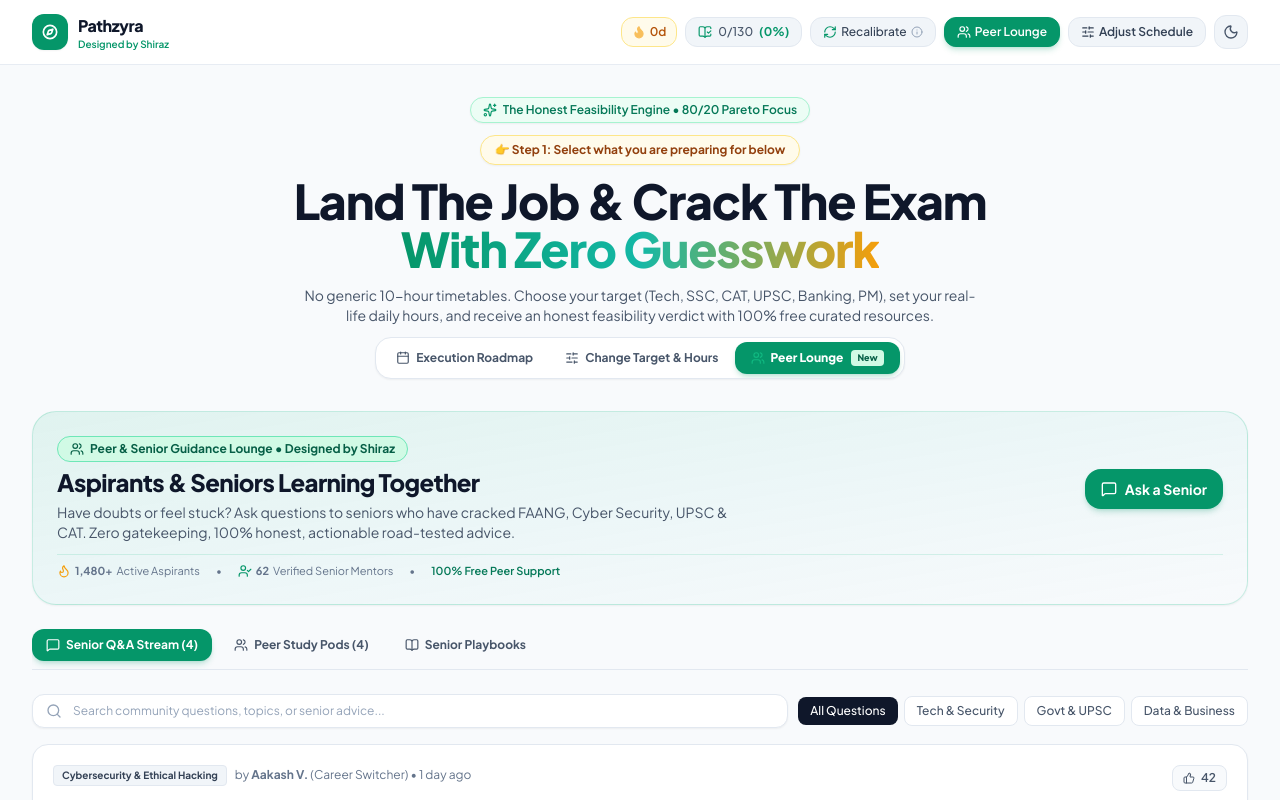
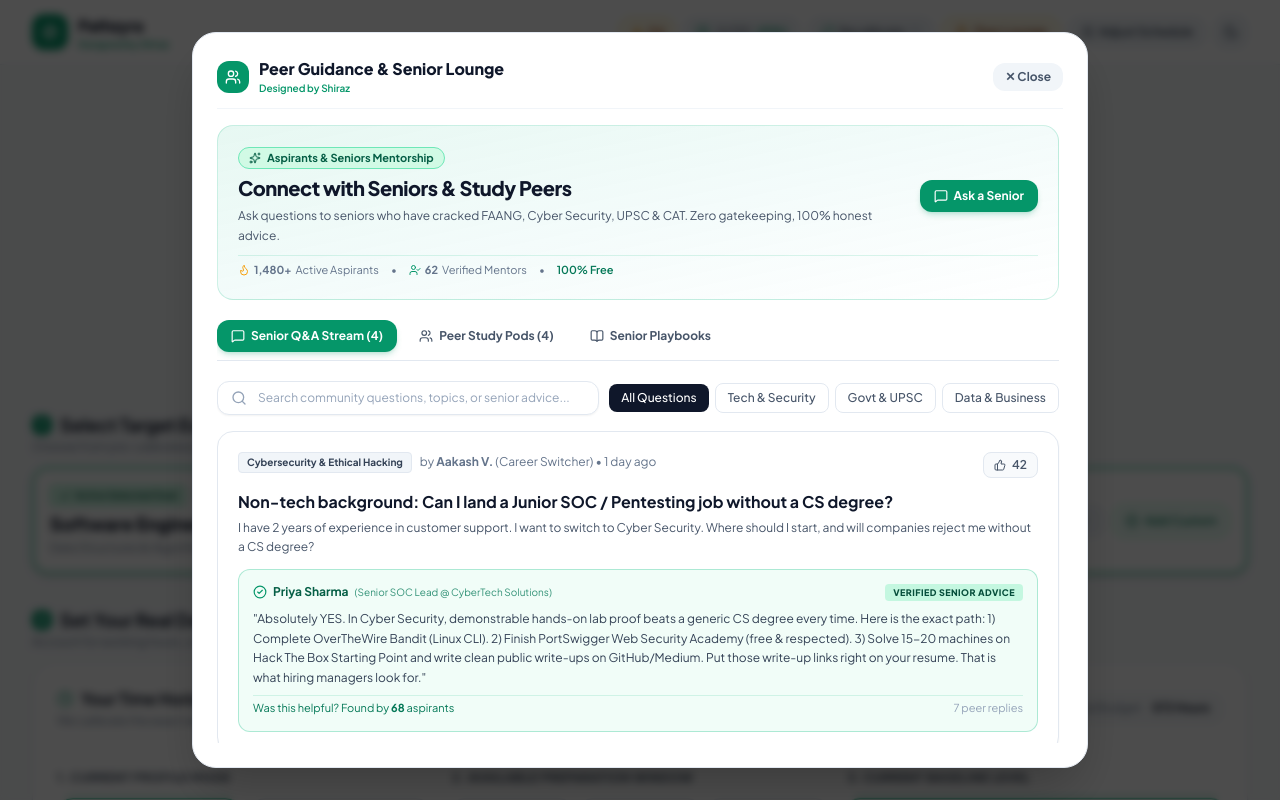
Before and after one commit to shirazinator/pathzyra, a React (Vite) app: page / in a window 1280 px wide. Both pictures are taken after a click on the button "Peer Lounge". Shown: the top 800 px of the page. Built offline with nearby package versions, Linux system fonts and the light colour scheme.

Commit message:
Convert Peer Lounge to modal popup, restore clean 2-tab view switch, eliminate horizontal scroll in iOS Safari and Android Chrome

```diff
--- a/src/App.jsx
+++ b/src/App.jsx
@@ -96,6 +96,7 @@ export function App() {
   });
   const [isRecalibrateOpen, setIsRecalibrateOpen] = useState(false);
   const [isExportOpen, setIsExportOpen] = useState(false);
+  const [isPeerLoungeOpen, setIsPeerLoungeOpen] = useState(false);
   const [showResetTooltip, setShowResetTooltip] = useState(false);
 
   // Sync theme with document class and localStorage
@@ -291,8 +292,7 @@ export function App() {
         onToggleTheme={toggleTheme}
         onRecalibrateClick={() => setIsRecalibrateOpen(true)}
         onEditProfileClick={() => setActiveView(activeView === 'configure' ? 'roadmap' : 'configure')}
-        onOpenCommunity={() => setActiveView('community')}
-        activeView={activeView}
+        onOpenCommunity={() => setIsPeerLoungeOpen(true)}
         hasActivePlan={!!roadmap}
       />
 
@@ -324,11 +324,11 @@ export function App() {
             No generic 10-hour timetables. Choose your target (Tech, SSC, CAT, UPSC, Banking, PM), set your real-life daily hours, and receive an honest feasibility verdict with 100% free curated resources.
           </p>
 
-          {/* View Mode Toggle Switch */}
-          <div className="inline-flex p-1 rounded-2xl bg-white dark:bg-slate-900 border border-slate-200 dark:border-slate-800 shadow-sm mt-2 max-w-full overflow-x-auto scrollbar-none">
+          {/* View Mode Toggle Switch (Clean 2 buttons that NEVER overflow on mobile!) */}
+          <div className="inline-flex p-1 rounded-2xl bg-white dark:bg-slate-900 border border-slate-200 dark:border-slate-800 shadow-sm mt-2 max-w-full">
             <button
               onClick={() => setActiveView('roadmap')}
-              className={`px-3 sm:px-4 py-2 rounded-xl text-[11px] sm:text-xs font-bold transition cursor-pointer flex items-center gap-1.5 whitespace-nowrap ${
+              className={`px-3.5 sm:px-5 py-2 rounded-xl text-xs font-bold transition cursor-pointer flex items-center gap-1.5 whitespace-nowrap ${
                 activeView === 'roadmap'
                   ? 'bg-emerald-600 text-white font-extrabold shadow-md shadow-emerald-600/20'
                   : 'text-slate-600 dark:text-slate-400 hover:text-slate-900 dark:hover:text-white'
@@ -340,7 +340,7 @@ export function App() {
 
             <button
               onClick={() => setActiveView('configure')}
-              className={`px-3 sm:px-4 py-2 rounded-xl text-[11px] sm:text-xs font-bold transition cursor-pointer flex items-center gap-1.5 whitespace-nowrap ${
+              className={`px-3.5 sm:px-5 py-2 rounded-xl text-xs font-bold transition cursor-pointer flex items-center gap-1.5 whitespace-nowrap ${
                 activeView === 'configure'
                   ? 'bg-emerald-600 text-white font-extrabold shadow-md shadow-emerald-600/20'
                   : 'text-slate-600 dark:text-slate-400 hover:text-slate-900 dark:hover:text-white'
@@ -349,21 +349,6 @@ export function App() {
               <SlidersHorizontal className="w-3.5 h-3.5 shrink-0" />
               <span className="hidden sm:inline">Change Target & Hours</span>
               <span className="sm:hidden">Target & Hours</span>
-            </button>
-
-            <button
-              onClick={() => setActiveView('community')}
-              className={`px-3 sm:px-4 py-2 rounded-xl text-[11px] sm:text-xs font-bold transition cursor-pointer flex items-center gap-1.5 whitespace-nowrap ${
-                activeView === 'community'
-                  ? 'bg-emerald-600 text-white font-extrabold shadow-md shadow-emerald-600/20'
-                  : 'text-slate-600 dark:text-slate-400 hover:text-slate-900 dark:hover:text-white'
-              }`}
-            >
-              <Users className="w-3.5 h-3.5 shrink-0 text-emerald-500" />
-              <span>Peer Lounge</span>
-              <span className="px-1.5 py-0.2 rounded text-[9px] font-extrabold bg-emerald-100 dark:bg-emerald-500/20 text-emerald-800 dark:text-emerald-300 ml-0.5">
-                New
-              </span>
             </button>
           </div>
         </div>
@@ -439,10 +424,6 @@ export function App() {
               </button>
             </div>
           </div>
-        ) : activeView === 'community' ? (
-          <div className="animate-in fade-in duration-200 min-w-0">
-            <PeerLounge currentTargetTitle={currentTarget.title} />
-          </div>
         ) : (
           /* View 2: Active Roadmap Mode */
           <div className="space-y-6 animate-in fade-in duration-200 min-w-0">
@@ -487,6 +468,7 @@ export function App() {
               onToggleTask={handleToggleTask}
               onOpenExport={() => setIsExportOpen(true)}
               onOpenRecalibrate={() => setIsRecalibrateOpen(true)}
+              onOpenCommunity={() => setIsPeerLoungeOpen(true)}
             />
 
             {/* Reset Progress Action with Explanation Tooltip */}
@@ -534,6 +516,13 @@ export function App() {
         completedTasks={completedTasks}
       />
 
+      {/* Peer Guidance & Senior Lounge Modal */}
+      <PeerLounge
+        isOpen={isPeerLoungeOpen}
+        onClose={() => setIsPeerLoungeOpen(false)}
+        currentTargetTitle={currentTarget.title}
+      />
+
       {/* Footer with Shiraz attribution */}
       <footer className="border-t border-slate-200 dark:border-slate-800 bg-white dark:bg-slate-950 py-6 mt-12 text-center text-xs text-slate-500 transition-colors duration-200">
         <div className="max-w-7xl mx-auto px-4 flex flex-col sm:flex-row items-center justify-between gap-3">
--- a/src/components/Header.jsx
+++ b/src/components/Header.jsx
@@ -82,19 +82,15 @@ export function Header({
                 )}
               </div>
 
-              {/* Peer Lounge Button */}
+              {/* Peer Lounge Button (Desktop & Tablet) */}
               <button
                 onClick={onOpenCommunity}
-                className={`flex items-center gap-1 px-2 py-1.5 sm:px-3 sm:py-1.5 rounded-xl border text-xs font-semibold transition cursor-pointer active:scale-95 whitespace-nowrap ${
-                  activeView === 'community'
-                    ? 'bg-emerald-600 text-white border-emerald-600 shadow-md shadow-emerald-600/20'
-                    : 'bg-emerald-50 hover:bg-emerald-100 dark:bg-emerald-500/10 dark:hover:bg-emerald-500/20 border-emerald-200 dark:border-emerald-500/30 text-emerald-700 dark:text-emerald-300'
-                }`}
+                className="hidden md:flex items-center gap-1.5 px-3 py-1.5 rounded-xl bg-amber-50 hover:bg-amber-100 dark:bg-amber-500/10 dark:hover:bg-amber-500/20 border border-amber-200 dark:border-amber-500/30 text-amber-800 dark:text-amber-300 text-xs font-semibold transition cursor-pointer active:scale-95 whitespace-nowrap"
                 title="Connect with Peers & Seniors"
                 aria-label="Peer Lounge"
               >
-                <Users className="w-3.5 h-3.5 shrink-0" />
-                <span className="hidden sm:inline">Peer Lounge</span>
+                <Users className="w-3.5 h-3.5 shrink-0 text-amber-600 dark:text-amber-400" />
+                <span>Peer Lounge</span>
               </button>
 
               {/* Configure Target & Hours Button (Icon on mobile, labeled on desktop) */}
--- a/src/components/PeerLounge.jsx
+++ b/src/components/PeerLounge.jsx
@@ -129,7 +129,9 @@ const STUDY_PODS = [
   }
 ];
 
-export function PeerLounge({ currentTargetTitle = '' }) {
+export function PeerLounge({ isOpen, onClose, currentTargetTitle = '' }) {
+  if (!isOpen) return null;
+
   const [activeTab, setActiveTab] = useState('qa'); // 'qa' | 'playbooks' | 'pods'
   const [filterCategory, setFilterCategory] = useState('all');
   const [searchQuery, setSearchQuery] = useState('');
@@ -244,47 +246,73 @@ export function PeerLounge({ currentTargetTitle = '' }) {
   });
 
   return (
-    <div className="space-y-6 text-left min-w-0">
+    <div className="fixed inset-0 z-50 bg-black/70 backdrop-blur-sm flex items-center justify-center p-3 sm:p-5 overflow-y-auto">
+      <div className="bg-white dark:bg-slate-900 border border-slate-200 dark:border-slate-800 rounded-3xl max-w-4xl w-full p-4 sm:p-6 shadow-2xl my-auto max-h-[92vh] flex flex-col min-w-0">
+        {/* Sticky Modal Top Bar with Close Button */}
+        <div className="flex items-center justify-between border-b border-slate-100 dark:border-slate-800 pb-3 mb-4 shrink-0">
+          <div className="flex items-center gap-2.5 min-w-0">
+            <div className="w-8 h-8 rounded-xl bg-emerald-600 text-white flex items-center justify-center shrink-0">
+              <Users className="w-4 h-4" />
+            </div>
+            <div className="min-w-0">
+              <h3 className="font-extrabold text-sm sm:text-base text-slate-900 dark:text-white truncate">
+                Peer Guidance & Senior Lounge
+              </h3>
+              <p className="text-[10px] text-emerald-600 dark:text-emerald-400 font-semibold truncate">
+                Designed by Shiraz
+              </p>
+            </div>
+          </div>
+
+          <button
+            onClick={onClose}
+            className="p-1.5 px-3 rounded-xl bg-slate-100 hover:bg-slate-200 dark:bg-slate-800 dark:hover:bg-slate-700 text-slate-600 dark:text-slate-300 text-xs font-bold transition cursor-pointer"
+          >
+            ✕ Close
+          </button>
+        </div>
+
+        {/* Modal Scrollable Body */}
+        <div className="flex-1 overflow-y-auto pr-1 space-y-5">
           {/* Hero Community Header */}
-      <div className="p-5 sm:p-6 rounded-3xl bg-gradient-to-br from-emerald-500/10 via-teal-500/5 to-transparent border border-emerald-500/20 shadow-sm space-y-3">
+          <div className="p-4 sm:p-5 rounded-2xl bg-gradient-to-br from-emerald-500/10 via-teal-500/5 to-transparent border border-emerald-500/20 space-y-2.5">
             <div className="flex flex-col sm:flex-row sm:items-center justify-between gap-3">
               <div className="space-y-1">
-            <div className="inline-flex items-center gap-1.5 px-3 py-1 rounded-full bg-emerald-100 dark:bg-emerald-500/20 text-emerald-800 dark:text-emerald-300 text-xs font-bold border border-emerald-300 dark:border-emerald-500/30">
-              <Users className="w-3.5 h-3.5" />
-              <span>Peer & Senior Guidance Lounge • Designed by Shiraz</span>
+                <div className="inline-flex items-center gap-1.5 px-2.5 py-0.5 rounded-full bg-emerald-100 dark:bg-emerald-500/20 text-emerald-800 dark:text-emerald-300 text-[11px] font-bold border border-emerald-300 dark:border-emerald-500/30">
+                  <Sparkles className="w-3 h-3" />
+                  <span>Aspirants & Seniors Mentorship</span>
                 </div>
-            <h2 className="text-xl sm:text-2xl font-extrabold text-slate-900 dark:text-white tracking-tight">
-              Aspirants & Seniors Learning Together
+                <h2 className="text-base sm:text-xl font-extrabold text-slate-900 dark:text-white tracking-tight">
+                  Connect with Seniors & Study Peers
                 </h2>
-            <p className="text-xs sm:text-sm text-slate-600 dark:text-slate-400 max-w-2xl leading-relaxed">
-              Have doubts or feel stuck? Ask questions to seniors who have cracked FAANG, Cyber Security, UPSC & CAT.
-              Zero gatekeeping, 100% honest, actionable road-tested advice.
+                <p className="text-xs text-slate-600 dark:text-slate-400 max-w-2xl leading-relaxed">
+                  Ask questions to seniors who have cracked FAANG, Cyber Security, UPSC & CAT. Zero gatekeeping, 100% honest advice.
                 </p>
               </div>
 
               <button
                 onClick={() => setShowAskModal(true)}
-            className="inline-flex items-center justify-center gap-2 px-4 py-2.5 rounded-2xl bg-emerald-600 hover:bg-emerald-500 text-white font-bold text-xs sm:text-sm transition cursor-pointer shadow-md shadow-emerald-600/20 active:scale-95 shrink-0"
+                className="inline-flex items-center justify-center gap-1.5 px-3.5 py-2 rounded-xl bg-emerald-600 hover:bg-emerald-500 text-white font-bold text-xs transition cursor-pointer shadow-md shadow-emerald-600/20 active:scale-95 shrink-0"
               >
-            <MessageSquare className="w-4 h-4" />
+                <MessageSquare className="w-3.5 h-3.5" />
                 <span>Ask a Senior</span>
               </button>
             </div>
 
             {/* Live Metrics Strip */}
-        <div className="flex items-center gap-4 pt-2 text-[11px] text-slate-500 dark:text-slate-400 border-t border-emerald-500/15 flex-wrap">
+            <div className="flex items-center gap-3 pt-1.5 text-[11px] text-slate-500 dark:text-slate-400 border-t border-emerald-500/15 flex-wrap">
               <span className="flex items-center gap-1">
-            <Flame className="w-3.5 h-3.5 text-amber-500" />
+                <Flame className="w-3 h-3 text-amber-500" />
                 <strong>1,480+</strong> Active Aspirants
               </span>
               <span>•</span>
               <span className="flex items-center gap-1">
-            <UserCheck className="w-3.5 h-3.5 text-emerald-600 dark:text-emerald-400" />
-            <strong>62</strong> Verified Senior Mentors
+                <UserCheck className="w-3 h-3 text-emerald-600 dark:text-emerald-400" />
+                <strong>62</strong> Verified Mentors
               </span>
               <span>•</span>
               <span className="text-emerald-700 dark:text-emerald-300 font-semibold">
-            100% Free Peer Support
+                100% Free
               </span>
             </div>
           </div>
@@ -679,5 +707,7 @@ export function PeerLounge({ currentTargetTitle = '' }) {
         </div>
       )}
         </div>
+      </div>
+    </div>
   );
 }
--- a/src/components/RoadmapView.jsx
+++ b/src/components/RoadmapView.jsx
@@ -13,7 +13,8 @@ import {
   BookOpen,
   HelpCircle,
   ListFilter,
-  FileDown
+  FileDown,
+  Users
 } from 'lucide-react';
 import confetti from 'canvas-confetti';
 
@@ -22,7 +23,8 @@ export function RoadmapView({
   completedTasks,
   onToggleTask,
   onOpenExport,
-  onOpenRecalibrate
+  onOpenRecalibrate,
+  onOpenCommunity
 }) {
   if (!roadmap || !roadmap.phases) return null;
 
@@ -103,6 +105,17 @@ export function RoadmapView({
           >
             <FileDown className="w-3.5 h-3.5" />
             <span>Download Roadmap PDF</span>
+          </button>
+
+          {/* Peer Lounge Trigger */}
+          <button
+            onClick={onOpenCommunity}
+            className="inline-flex items-center gap-1.5 px-2.5 py-1.5 sm:px-3 rounded-xl bg-amber-50 hover:bg-amber-100 dark:bg-amber-500/10 dark:hover:bg-amber-500/20 border border-amber-200 dark:border-amber-500/30 text-amber-800 dark:text-amber-300 text-xs font-semibold cursor-pointer transition shadow-sm"
+            title="Ask seniors & join study pods"
+          >
+            <Users className="w-3.5 h-3.5 text-amber-600 dark:text-amber-400 shrink-0" />
+            <span className="hidden sm:inline">Peer Guidance</span>
+            <span className="sm:hidden">Peers</span>
           </button>
 
           {/* Export Notion / Markdown */}
```
Lines whose indentation alone changed are shown as unchanged.
